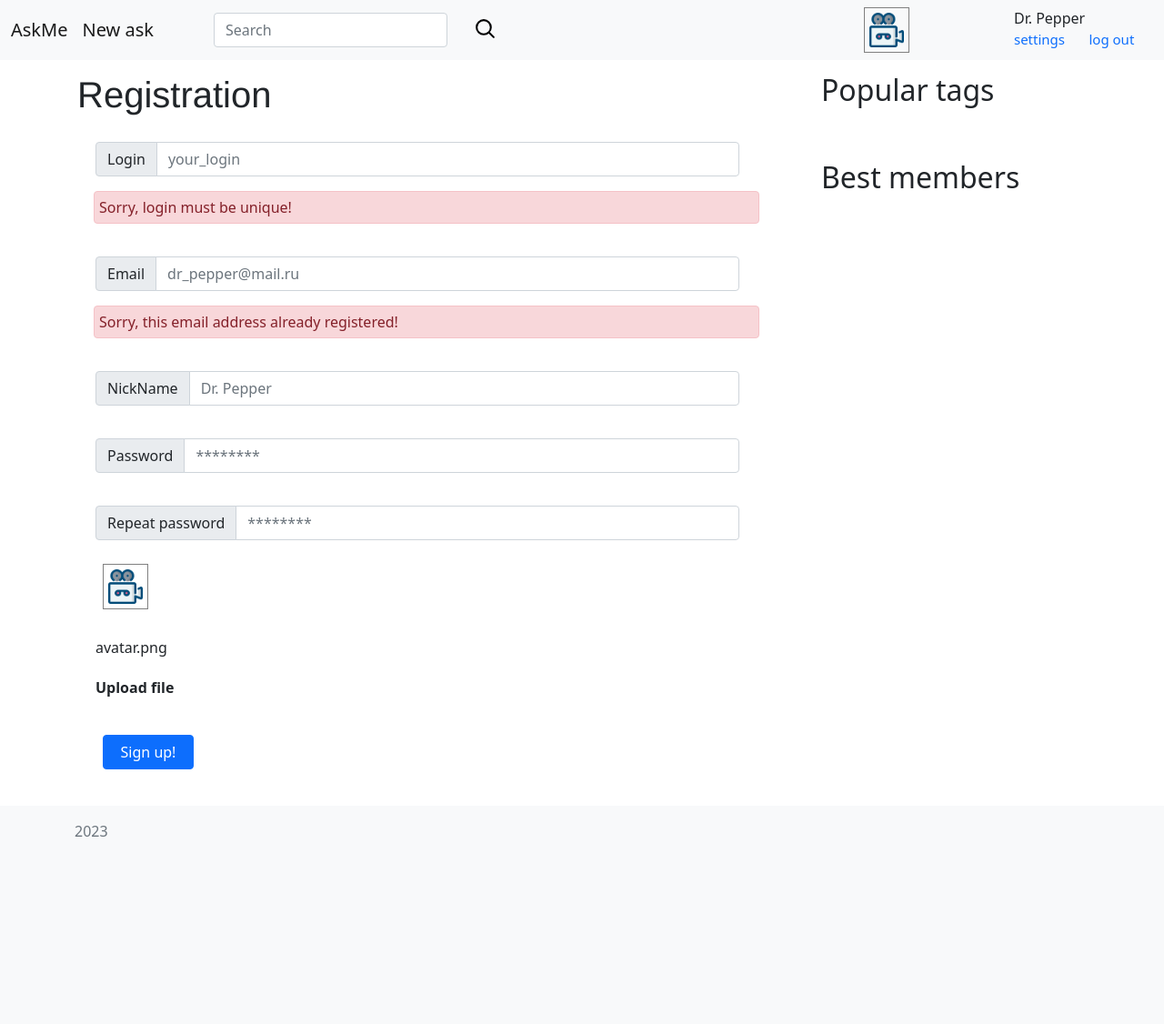
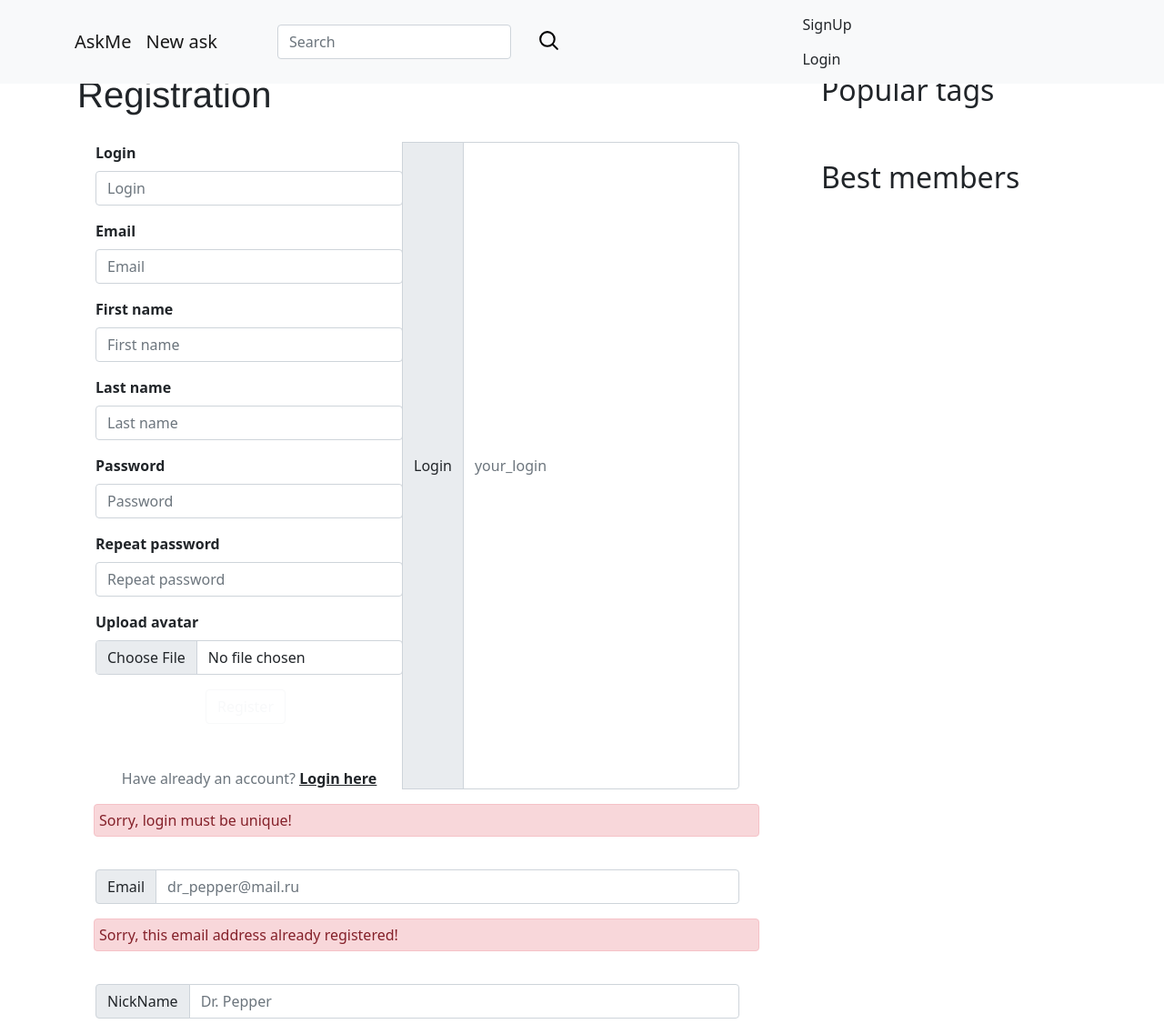
Before and after one commit to mazi-k/WebTechnology, a Django app: page /signup in a window 1280 px wide. Shown: the top 1126 px of the page at 91% size. Before the commit the page ends 920 px from the top, so only its background shows below. Run offline with Django 4.2, Linux system fonts and the light colour scheme; data that the repository does not hold is empty; some libraries are stand-ins or nearby versions.

Commit message:
add log in and sign up

```diff
--- /dev/null
+++ b/app/forms.py
@@ -0,0 +1,104 @@
+from django import forms
+from django.contrib.auth.models import User
+from django.core.exceptions import ValidationError
+from django.template.defaultfilters import filesizeformat
+
+from app.models import Profile, Question, Answer, Tag
+
+
+class LoginForm(forms.Form):
+    username = forms.CharField(label="Login")
+    password = forms.CharField(min_length=8, widget=forms.PasswordInput, label="Password")
+
+    def clean_username(self):
+        username = self.cleaned_data['username']
+        if ' ' in username:
+            raise forms.ValidationError('Username includes spaces')
+        return username
+
+    def clean_password(self):
+        password = self.cleaned_data['password']
+        if ' ' in password:
+            raise forms.ValidationError('Password includes spaces')
+        return password
+
+
+def size(img):
+    max_size = 100 * 1024
+    if img.size > max_size:
+        raise forms.ValidationError('File so big (%s). Max filesize - %s' %
+                                    (filesizeformat(img.size), filesizeformat(max_size)))
+
+
+class RegisterForm(forms.ModelForm):
+    username = forms.CharField(label="Login")
+    email = forms.EmailField()
+    first_name = forms.CharField(label="First name")
+    last_name = forms.CharField(label="Last name")
+    password = forms.CharField(widget=forms.PasswordInput, label="Password")
+    password_repeat = forms.CharField(widget=forms.PasswordInput, label="Repeat password")
+    avatar = forms.ImageField(label="Upload avatar", required=False, validators=[size])
+
+    def clean_first_name(self):
+        first_name = self.cleaned_data['first_name']
+        if ' ' in first_name:
+            raise forms.ValidationError('First name includes spaces')
+        return first_name
+
+    def clean_last_name(self):
+        last_name = self.cleaned_data['last_name']
+        if ' ' in last_name:
+            raise forms.ValidationError('Last name includes spaces')
+        return last_name
+
+    def clean_password_repeat(self):
+        password_repeat = self.cleaned_data['password_repeat']
+        if not password_repeat:
+            raise forms.ValidationError('Input password repeatedly')
+        return password_repeat
+
+    def clean(self):
+        super().clean()
+        password = self.cleaned_data['password']
+        password_repeat = self.cleaned_data['password_repeat']
+        if ' ' in password:
+            errors = {'password': ValidationError('Password includes space')}
+            raise forms.ValidationError(errors)
+
+        if password and password_repeat and password != password_repeat:
+            errors = {'password_repeat': ValidationError('The entered passwords do not match'),
+                      'password': ValidationError('')}
+            raise ValidationError(errors)
+
+    def save(self, commit=True):
+        self.cleaned_data.pop('password_repeat')
+        avatar = self.cleaned_data.get('avatar')
+        self.cleaned_data.pop('avatar')
+        user = User.objects.create_user(**self.cleaned_data)
+        if avatar:
+            return Profile.objects.create(user=user, image=avatar)
+        else:
+            return Profile.objects.create(user=user)
+
+    class Meta:
+        model = User
+        fields = ('username', 'email', 'first_name', 'last_name', 'password')
+
+
+class SettingsForm(forms.ModelForm):
+    password = forms.CharField(required=False, widget=forms.PasswordInput, label="Password")
+    password_repeat = forms.CharField(required=False, widget=forms.PasswordInput, label="Repeat password")
+    avatar = forms.ImageField(label="Upload avatar", required=False, validators=[size])
+
+    class Meta:
+        model = User
+        fields = ('username', 'first_name', 'last_name', 'avatar')
+
+    def save(self, commit=True):
+        user = super().save()
+
+        profile = user.profile
+        profile.image = self.cleaned_data['avatar']
+        profile.save()
+
+        return user
--- a/app/views.py
+++ b/app/views.py
@@ -1,6 +1,13 @@
+from django.contrib.auth.decorators import login_required
+from django.views.decorators.csrf import csrf_exempt
+from django.contrib import auth
 from django.core.paginator import Paginator, PageNotAnInteger, EmptyPage
-from django.shortcuts import render, get_object_or_404
+from django.shortcuts import render, get_object_or_404, redirect
+from django.urls import reverse
+from django.views.decorators.http import require_http_methods
+
 from .models import Question, Answer, Tag, get_best_members, get_popular_tags
+from .forms import LoginForm, RegisterForm
 
 
 def paginate(objects, page, per_page=10):
@@ -27,8 +34,22 @@
                                           'best_members': get_best_members()})
 
 
-def login(request):
-    return render(request, 'login.html', {'popular_tags': get_popular_tags(),
+@csrf_exempt
+@require_http_methods(['GET', 'POST'])
+def log_in(request):
+    if request.method == "GET":
+        user_form = LoginForm()
+    if request.method == "POST":
+        user_form = LoginForm(request.POST)
+        if user_form.is_valid():
+            user = auth.authenticate(request=request, **user_form.cleaned_data)
+            if user:
+                auth.login(request, user)
+                return redirect(reverse('index'))
+            else:
+                user_form.add_error(field=None, error="Wrong username or password")
+    return render(request, 'login.html', {'form': user_form,
+                                          'popular_tags': get_popular_tags(),
                                           'best_members': get_best_members()})
 
 
@@ -63,8 +84,23 @@
                                              'best_members': get_best_members()})
 
 
+@require_http_methods(['GET', 'POST'])
 def signup(request):
-    return render(request, 'signup.html', {'popular_tags': get_popular_tags(),
+    if request.method == "GET":
+        user_form = RegisterForm()
+
+    if request.method == 'POST':
+        user_form = RegisterForm(request.POST, request.FILES)
+        if user_form.is_valid():
+            user = user_form.save()
+            if user:
+                return redirect(reverse('login'))
+            else:
+                user_form.add_error(field=None, error="User saving error")
+
+
+    return render(request, 'signup.html', {'form': user_form,
+                                           'popular_tags': get_popular_tags(),
                                            'best_members': get_best_members()})
 
 
@@ -75,3 +111,9 @@
     return render(request, 'hot.html', {'questions': questions,
                                         'popular_tags': get_popular_tags(),
                                         'best_members': get_best_members()})
+
+
+@login_required
+def logout_view(request):
+    auth.logout(request)
+    return redirect(reverse('index'))
--- /dev/null
+++ b/templates/components/user_corner.html
@@ -0,0 +1,42 @@
+{% load static %}
+{% if user.is_authenticated %}
+
+<form class="d-flex">
+    <div class="container">
+        <div class="row">
+            <div class="col-6">
+                <img src="{{ user.profile.get_avatar }}" alt="" class="avatar_mini">
+            </div>
+            <div class="col-6">
+                <div class="row">
+                    <div class="Nickname" style="margin:0px;">{{ user.username }}</div>
+                    <div class="col-6">
+                        <button type="button" class="btn"
+                                onclick="document.location='/settings'">settings
+                        </button>
+                    </div>
+                    <div class="col-6">
+                        <button type="button" class="btn "
+                                onclick="document.location='/logout_view'">logout
+                        </button>
+                    </div>
+                </div>
+            </div>
+        </div>
+    </div>
+</form>
+
+{% else %}
+<div class="collapse navbar-collapse">
+    <div >
+        <div >
+            <button type="button" class="btn" onclick="document.location='/singnup'">SignUp
+            </button>
+        </div>
+        <div class="button-authorized">
+            <button type="button" class="btn" onclick="document.location='/login'">Login
+            </button>
+        </div>
+    </div>
+</div>
+{% endif %}
--- a/templates/layouts/base.html
+++ b/templates/layouts/base.html
@@ -36,7 +36,7 @@
 <header>
     <!-- Fixed navbar -->
     <nav class="navbar navbar-expand-md navbar-light fixed-top bg-light">
-        <div class="container-fluid">
+        <div class="container">
             <a class="navbar-brand" href="{% url 'index' %}">AskMe</a>
             <a class="navbar-brand" href="{% url 'ask' %}">New ask</a>
             <div class="collapse navbar-collapse" id="navbarCollapse">
@@ -44,33 +44,9 @@
                     <input class="form-control me-4" type="search" placeholder="Search" aria-label="Search">
                     <input type="image" src="{% static '/img/search.svg' %}"
                            style="width: 25px;height: 25px; margin:5px;"/>
-
                 </ul>
-
-                <form class="d-flex">
-                    <div class="container">
-                        <div class="row">
-                            <div class="col-6">
-                                <img src="../static/img/image.png" alt="" class="avatar_mini">
-                            </div>
-                            <div class="col-6">
-                                <div class="row">
-                                    <div class="nav-item-text" style="margin:0px;">Dr. Pepper</div>
-                                    <div class="col-6">
-                                        <a class="nav-link active nav-item-href" aria-current="page"
-                                           href="{% url 'settings' %}">settings</a>
-                                    </div>
-                                    <div class="col-6">
-                                        <a class="nav-link active nav-item-href" aria-current="page"
-                                           href="{% url 'login' %}">log
-                                            out</a>
-                                    </div>
-                                </div>
-                            </div>
-                        </div>
-                    </div>
-                </form>
             </div>
+            {% include 'components/user_corner.html' %}
         </div>
     </nav>
 </header>
--- a/templates/signup.html
+++ b/templates/signup.html
@@ -1,4 +1,5 @@
 {% extends 'layouts/base.html' %}
+{% load bootstrap5 %}
 
 {% block title %}
 <title>Sign up</title>
@@ -14,6 +15,23 @@
     <div class="row">
 
         <div class="input-group mb-3 text_input">
+
+            {% if user.is_authenticated %}
+            <div class="alert alert-secondary">You are already logged in</div>
+            {% else %}
+            <form action="/signup/" method="post" enctype="multipart/form-data">
+                {% csrf_token %}
+                {% bootstrap_form form layout="horizontal" label_class="form-label col-sm-3" field_class="form-field col-sm-7" %}
+
+                <div class="ask-button d-flex justify-content-center">
+                    <button type="submit" class="btn btn-outline-light me-2">Register</button>
+                </div>
+                <p class="text-center text-muted mt-5 mb-0">Have already an account? <a
+                        href="{% url 'login' %}"
+                        class="fw-bold text-body"><u>Login here</u></a></p>
+            </form>
+            {% endif %}
+
             <span class="input-group-text">Login</span>
             <input type="text" class="form-control" id="login" placeholder="your_login">
         </div>
--- a/webtechnology/settings.py
+++ b/webtechnology/settings.py
@@ -38,6 +38,7 @@
     'django.contrib.messages',
     'django.contrib.staticfiles',
     'app',
+    'bootstrap5',
 ]
 
 MIDDLEWARE = [
--- a/webtechnology/urls.py
+++ b/webtechnology/urls.py
@@ -22,10 +22,12 @@
     path('', views.index, name='index'),
     path('ask', views.ask, name='ask'),
     path('tag/<int:tag_id>', views.by_tag, name='tag'),
-    path('login', views.login, name='login'),
+    path('login', views.log_in, name='login'),
     path('question/<int:question_id>', views.question, name='question'),
     path('settings', views.settings, name='settings'),
     path('signup', views.signup, name='signup'),
     path('hot', views.hot_questions, name='hot'),
+    path('logout_view/', views.logout_view, name="logout_view"),
     path('admin/', admin.site.urls),
+
 ]
```
Also changed, not shown: templates/login.html (+29 -18 lines).
